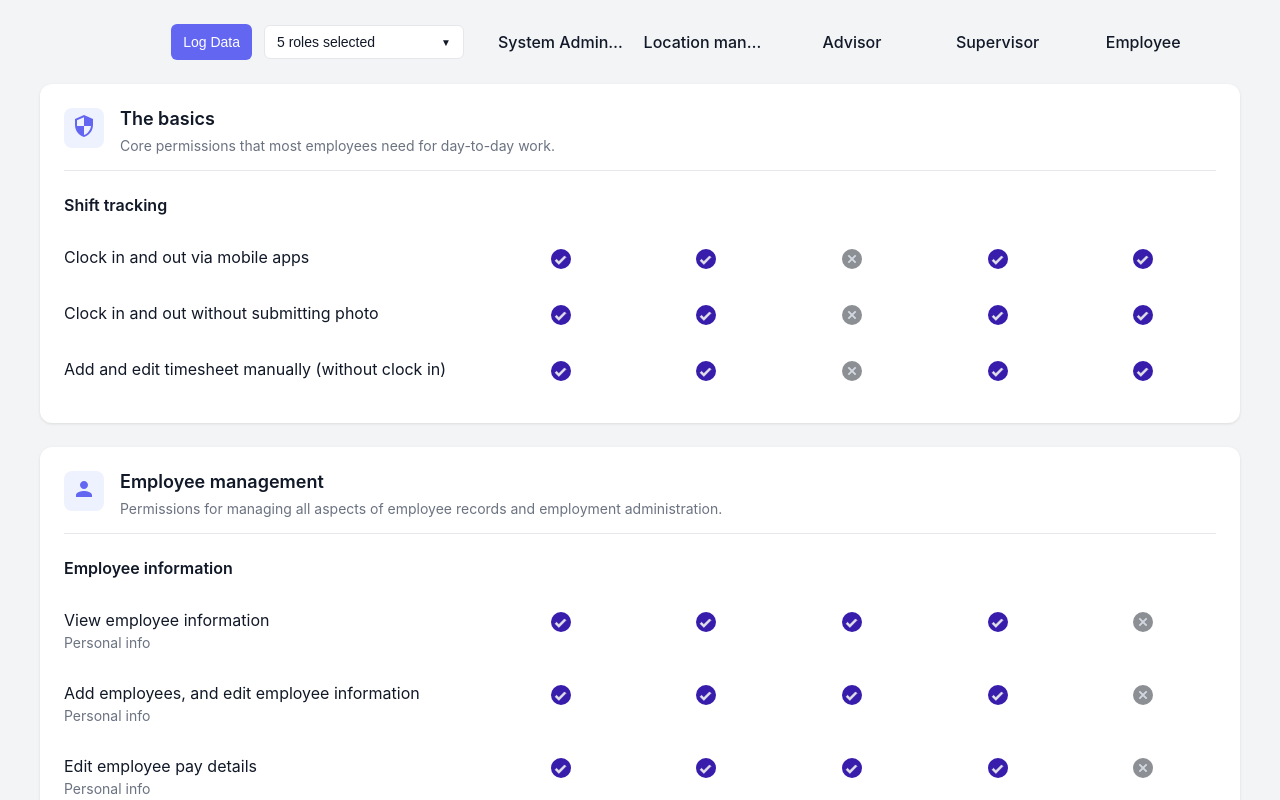
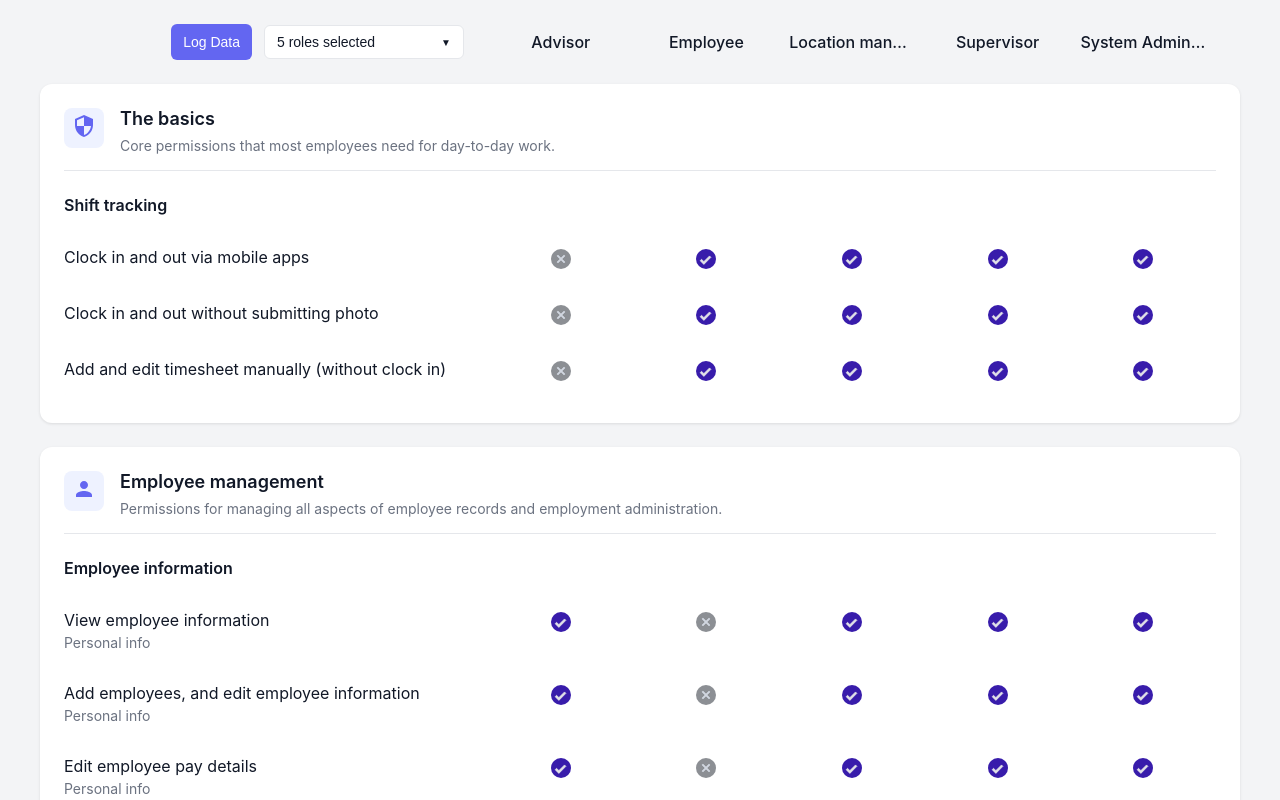
Before and after one commit to Yihan-X/POC-Access-Level-Comparison-Matrix, a Vue app: page / in a window 1280 px wide. Shown: the top 800 px of the page. Built offline with nearby package versions, Linux system fonts and the light colour scheme.

Commit message:
feat: sort selected roles

```diff
--- a/src/components/PermissionMatrix.vue
+++ b/src/components/PermissionMatrix.vue
@@ -68,7 +68,7 @@ import PermissionRow from './PermissionRow.vue';
 import MultiSelect from './MultiSelect.vue';
 
 const props = defineProps<PermissionMatrix>();
-const visibleRoles = ref([...props.roles]);
+const visibleRoles = ref([...props.roles].sort());
 
 const logCurrentData = () => {
   console.log('Current Permission Matrix Data:', {
```
